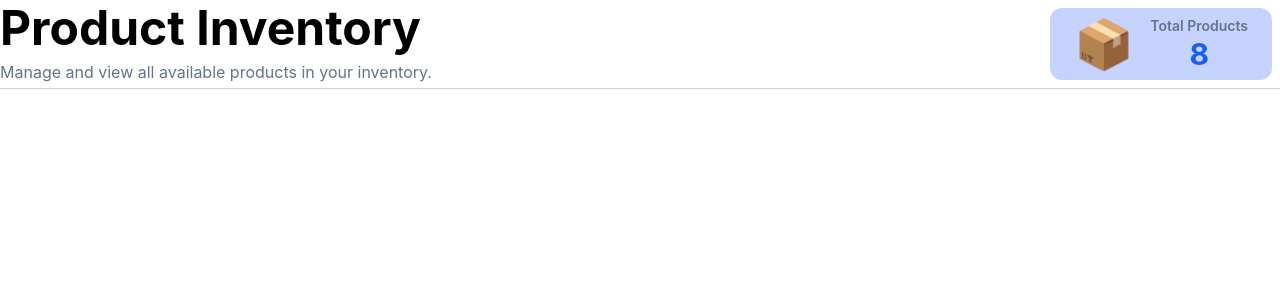
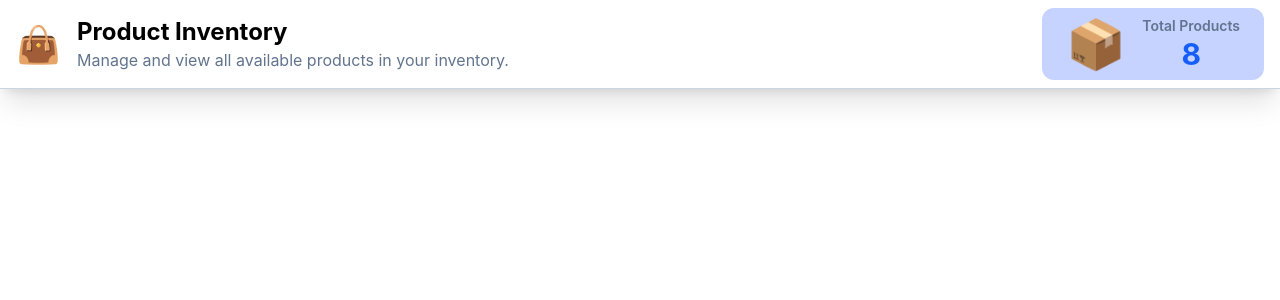
Before and after one commit to Sarfarosh-0/Web_Development, a React (Vite) app in the folder REACT_JS/01_React_App/: page / in a window 1280 px wide. Shown: the top 300 px of the page. Built offline with nearby package versions, Linux system fonts and the light colour scheme.

Commit message:
Fixed Header Layout

```diff
--- a/REACT_JS/01_React_App/src/04_Product_Inventory/Components/Header.jsx
+++ b/REACT_JS/01_React_App/src/04_Product_Inventory/Components/Header.jsx
@@ -1,14 +1,17 @@
 function Header({ totalProduct }) {
     return (
-        <header className="flex justify-between items-center border-b border-slate-300 w-full">
-            <div>
-                <h1 className="text-5xl font-bold">Product Inventory</h1>
-                <p className="text-slate-500 mt-2">
-                    Manage and view all available products in your inventory.
-                </p>
+        <header className="flex justify-between items-center border-b border-slate-300 w-full px-4 py-2 shadow-xl">
+            <div className="flex gap-4 items-center">
+                <span className="text-4xl">👜</span>
+                <div>
+                    <h1 className="text-2xl font-bold">Product Inventory</h1>
+                    <p className="text-slate-500 ">
+                        Manage and view all available products in your inventory.
+                    </p>
+                </div>
             </div>
 
-            <div className="bg-indigo-200 rounded-xl px-6 py-2 flex m-2 items-center gap-4">
+            <div className="bg-indigo-200 rounded-xl px-6 py-2 flex items-center gap-4">
                 <span className="text-5xl">📦</span>
                 <div>
                     <p className="text-slate-500 text-sm font-semibold">Total Products</p>
```
